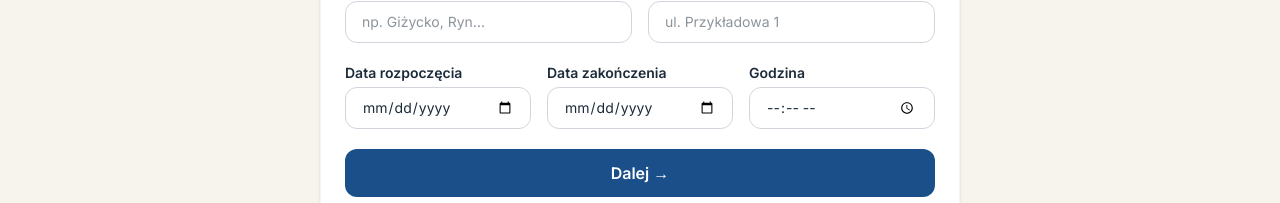
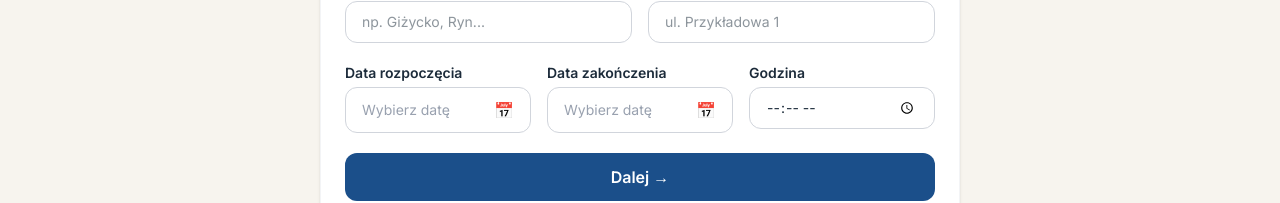
Before and after one commit to qenay/CoNaMazurach, a React (Vite) app: page /dodaj in a window 1280 px wide. Shown: the part 550-753 px from the top of the page. Built offline with nearby package versions, Linux system fonts and the light colour scheme.

Commit message:
Custom date picker with gradient calendar design

```diff
--- a/package.json
+++ b/package.json
@@ -16,6 +16,7 @@
     "leaflet": "^1.9.4",
     "react": "^19.2.6",
     "react-calendar": "^6.0.1",
+    "react-day-picker": "^10.0.1",
     "react-dom": "^19.2.6",
     "react-helmet-async": "^3.0.0",
     "react-hook-form": "^7.77.0",
--- /dev/null
+++ b/src/components/ui/DatePickerInput.jsx
@@ -0,0 +1,139 @@
+import { useState, useRef, useEffect } from 'react';
+
+const MONTHS_PL = ['Styczeń','Luty','Marzec','Kwiecień','Maj','Czerwiec',
+                   'Lipiec','Sierpień','Wrzesień','Październik','Listopad','Grudzień'];
+const DAYS_PL   = ['Pon','Wt','Śr','Czw','Pt','Sob','Ndz'];
+
+function getDaysInMonth(y, m) { return new Date(y, m + 1, 0).getDate(); }
+function getFirstDay(y, m)    { const d = new Date(y, m, 1).getDay(); return d === 0 ? 6 : d - 1; }
+function toISO(y, m, d)       { return `${y}-${String(m + 1).padStart(2, '0')}-${String(d).padStart(2, '0')}`; }
+function formatDisplay(iso)   {
+  if (!iso) return '';
+  const [y, m, d] = iso.split('-');
+  return `${d}.${m}.${y}`;
+}
+
+export default function DatePickerInput({ value, onChange, placeholder = 'Wybierz datę...' }) {
+  const today   = new Date();
+  const initY   = value ? parseInt(value.split('-')[0]) : today.getFullYear();
+  const initM   = value ? parseInt(value.split('-')[1]) - 1 : today.getMonth();
+
+  const [open,  setOpen]  = useState(false);
+  const [year,  setYear]  = useState(initY);
+  const [month, setMonth] = useState(initM);
+  const wrapRef = useRef(null);
+
+  useEffect(() => {
+    function handler(e) {
+      if (wrapRef.current && !wrapRef.current.contains(e.target)) setOpen(false);
+    }
+    document.addEventListener('mousedown', handler);
+    return () => document.removeEventListener('mousedown', handler);
+  }, []);
+
+  function prev() {
+    if (month === 0) { setYear(y => y - 1); setMonth(11); }
+    else setMonth(m => m - 1);
+  }
+  function next() {
+    if (month === 11) { setYear(y => y + 1); setMonth(0); }
+    else setMonth(m => m + 1);
+  }
+
+  function selectDay(day) {
+    onChange(toISO(year, month, day));
+    setOpen(false);
+  }
+
+  const daysInMonth  = getDaysInMonth(year, month);
+  const firstWeekday = getFirstDay(year, month);
+  const cells = [];
+  for (let i = 0; i < firstWeekday; i++) cells.push(null);
+  for (let d = 1; d <= daysInMonth; d++) cells.push(d);
+
+  const selectedDay = value ? parseInt(value.split('-')[2]) : null;
+  const selectedM   = value ? parseInt(value.split('-')[1]) - 1 : null;
+  const selectedY   = value ? parseInt(value.split('-')[0]) : null;
+
+  return (
+    <div ref={wrapRef} className="relative">
+      {/* Input trigger */}
+      <button
+        type="button"
+        onClick={() => setOpen(o => !o)}
+        className="w-full border border-gray-300 rounded-xl px-4 py-2.5 text-sm text-left flex items-center justify-between focus:outline-none focus:border-[#1B4F8A] focus:ring-2 focus:ring-[#1B4F8A]/20 bg-white dark:bg-[#0f172a] dark:border-gray-600 dark:text-gray-200 transition-colors"
+      >
+        <span className={value ? 'text-gray-800 dark:text-gray-200' : 'text-gray-400'}>
+          {value ? formatDisplay(value) : placeholder}
+        </span>
+        <span className="text-gray-400 text-base">📅</span>
+      </button>
+
+      {/* Dropdown calendar */}
+      {open && (
+        <div className="absolute top-full left-0 mt-1 z-50 rounded-2xl overflow-hidden shadow-xl border border-gray-100 dark:border-gray-700 w-72">
+          {/* Gradient header */}
+          <div className="bg-gradient-to-r from-[#1B4F8A] to-[#2563EB] px-4 py-3">
+            <div className="flex items-center justify-between mb-3">
+              <button type="button" onClick={prev}
+                className="w-7 h-7 rounded-full bg-white/20 hover:bg-white/30 text-white flex items-center justify-center text-base font-bold transition-colors">
+                ‹
+              </button>
+              <div className="text-center">
+                <p className="text-white font-black text-sm" style={{ fontFamily: 'Nunito, sans-serif' }}>
+                  {MONTHS_PL[month]} {year}
+                </p>
+              </div>
+              <button type="button" onClick={next}
+                className="w-7 h-7 rounded-full bg-white/20 hover:bg-white/30 text-white flex items-center justify-center text-base font-bold transition-colors">
+                ›
+              </button>
+            </div>
+            <div className="grid grid-cols-7">
+              {DAYS_PL.map((d, i) => (
+                <div key={d} className={`text-center text-[11px] font-bold py-0.5 ${i >= 5 ? 'text-blue-300' : 'text-blue-100'}`}>{d}</div>
+              ))}
+            </div>
+          </div>
+
+          {/* Days */}
+          <div className="bg-white dark:bg-[#1e293b] px-2 py-2">
+            <div className="grid grid-cols-7 gap-0.5">
+              {cells.map((day, idx) => {
+                if (!day) return <div key={`e-${idx}`} />;
+                const isToday    = day === today.getDate() && month === today.getMonth() && year === today.getFullYear();
+                const isSelected = day === selectedDay && month === selectedM && year === selectedY;
+                const isWeekend  = ((firstWeekday + day - 1) % 7) >= 5;
+                return (
+                  <button
+                    type="button"
+                    key={day}
+                    onClick={() => selectDay(day)}
+                    className={`w-full aspect-square rounded-full text-xs font-semibold transition-all flex items-center justify-center
+                      ${isSelected
+                        ? 'bg-[#1B4F8A] text-white shadow-md scale-110'
+                        : isToday
+                        ? 'bg-[#F4A825] text-white font-black'
+                        : isWeekend
+                        ? 'text-[#2E9E6E] dark:text-emerald-400 hover:bg-gray-100 dark:hover:bg-gray-700'
+                        : 'text-gray-700 dark:text-gray-300 hover:bg-gray-100 dark:hover:bg-gray-700'
+                      }`}
+                  >
+                    {day}
+                  </button>
+                );
+              })}
+            </div>
+
+            {value && (
+              <button type="button" onClick={() => { onChange(''); setOpen(false); }}
+                className="mt-2 w-full text-xs text-gray-400 hover:text-red-500 transition-colors text-center">
+                Wyczyść ×
+              </button>
+            )}
+          </div>
+        </div>
+      )}
+    </div>
+  );
+}
--- a/src/pages/AddListingPage.jsx
+++ b/src/pages/AddListingPage.jsx
@@ -1,9 +1,10 @@
 import { useState } from 'react';
 import { Helmet } from 'react-helmet-async';
-import { useForm } from 'react-hook-form';
+import { useForm, Controller } from 'react-hook-form';
 import { zodResolver } from '@hookform/resolvers/zod';
 import { z } from 'zod';
 import { CATEGORIES } from '../data/mockListings';
+import DatePickerInput from '../components/ui/DatePickerInput';
 
 const CONTACT_EMAIL = 'conamazurach@gmail.com';
 
@@ -211,10 +212,22 @@ export default function AddListingPage() {
             </div>
             <div className="grid grid-cols-3 gap-4">
               <Field label="Data rozpoczęcia">
-                <input {...form1.register('dateStart')} type="date" className={inputCls} />
+                <Controller
+                  name="dateStart"
+                  control={form1.control}
+                  render={({ field }) => (
+                    <DatePickerInput value={field.value || ''} onChange={field.onChange} placeholder="Wybierz datę" />
+                  )}
+                />
               </Field>
               <Field label="Data zakończenia">
-                <input {...form1.register('dateEnd')} type="date" className={inputCls} />
+                <Controller
+                  name="dateEnd"
+                  control={form1.control}
+                  render={({ field }) => (
+                    <DatePickerInput value={field.value || ''} onChange={field.onChange} placeholder="Wybierz datę" />
+                  )}
+                />
               </Field>
               <Field label="Godzina">
                 <input {...form1.register('time')} type="time" className={inputCls} />
```
Also changed, not shown: 1 other file (tests, documents, lock files or other folders).
